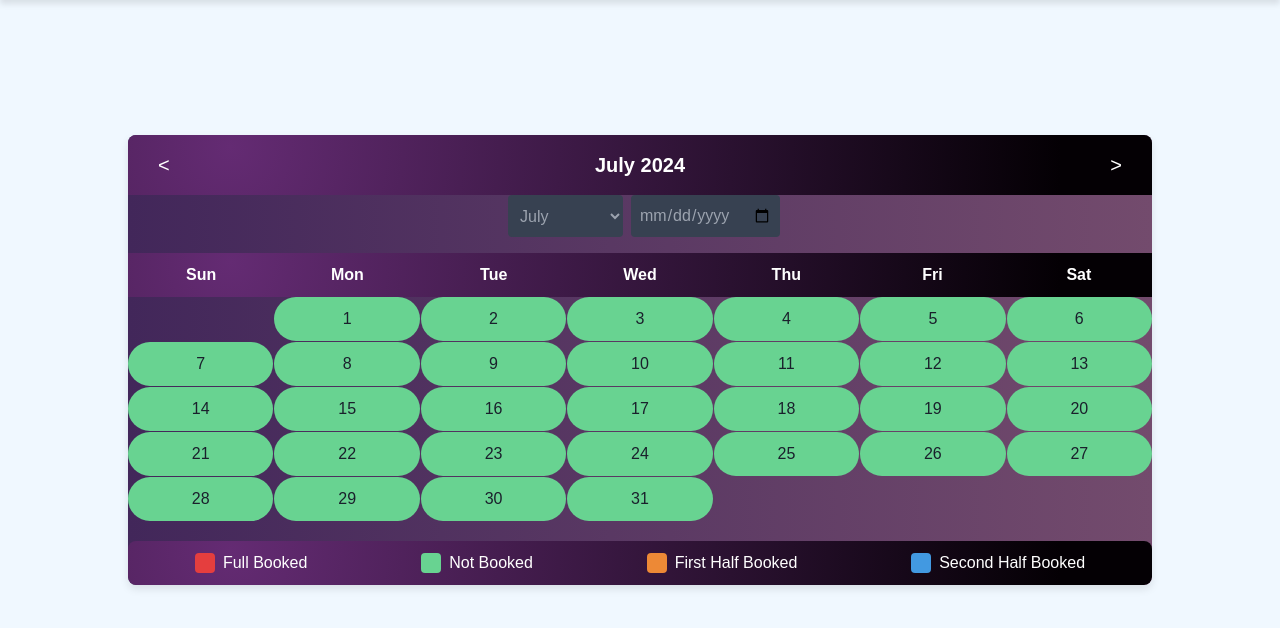
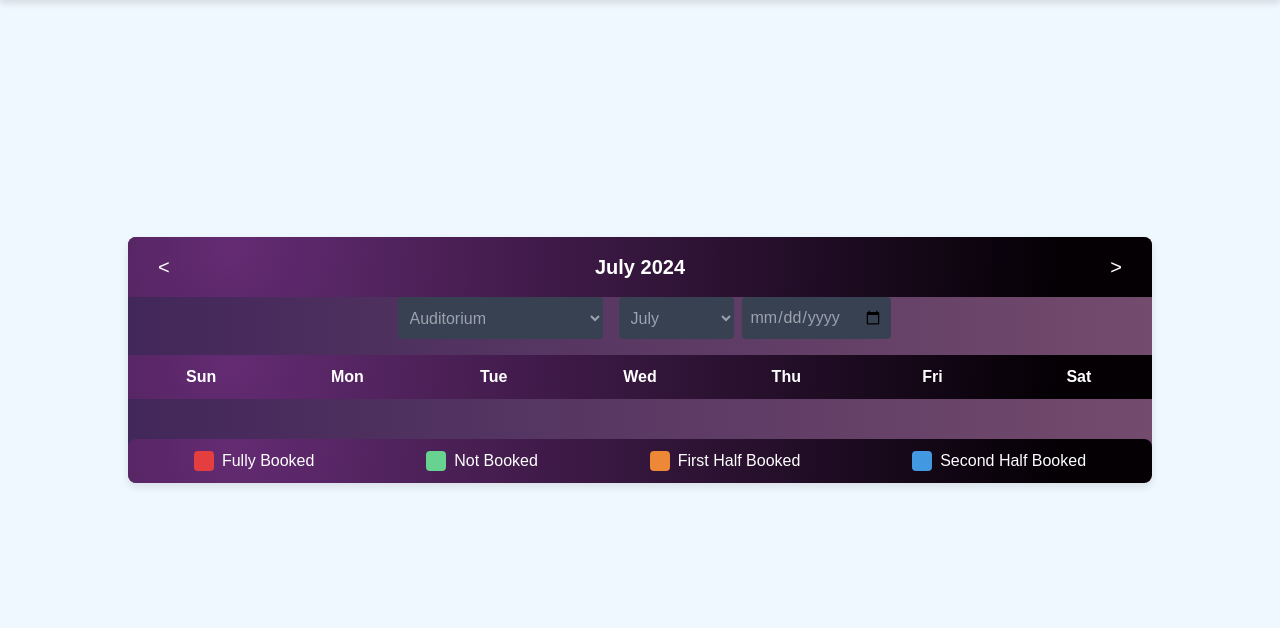
Before and after one commit to nexiouscaliver/amity-booking-portal, a Flask app: page /user/calender in a window 1280 px wide. Shown: the part 60-688 px from the top of the page. Run offline with Flask 3, Linux system fonts and the light colour scheme; data that the repository does not hold is empty.

Commit message:
calender added for each hall

```diff
--- a/web/templates/calenderuser.html
+++ b/web/templates/calenderuser.html
@@ -255,6 +255,10 @@
         </style>
         </head>
         <body>
+
+
+
+
             <header>
                 <div class="navbar">
                     <div class="logo">
@@ -262,11 +266,8 @@
                         <img src="{{url_for('static',filename='name.2.png')}}" alt="Logo">
                     </div>
                     <div class="menu">
-
                         <a href="{{url_for('index')}}">Home</a>
                         <a href="{{url_for('home')}}">Logout</a>
-                      </div>
-                    </a>
                     </div>
                 </div>
             </header>
@@ -278,6 +279,12 @@
                     <button id="nextMonth">&gt;</button>
                 </div>
                 <div class="flex justify-center mb-4">
+                    <select id="hallDropdown" class="mx-2 p-2 bg-gray-700 text-gray-400 rounded">
+                        <option value="Auditorium">Auditorium</option>
+                        <option value="SeminarHall">Seminar Hall</option>
+                        <option value="Room105">Room 105</option>
+                        <option value="CRCConferenceRoom">CRC Conference Room</option>
+                    </select>
                     <select id="monthSelect" class="mx-2 p-2 bg-gray-700 text-gray-400 rounded">
                         <!-- Options will be populated by JavaScript -->
                     </select>
@@ -292,27 +299,36 @@
                     <div>Fri</div>
                     <div>Sat</div>
                 </div>
-                <div class="calendar" id="calendar"></div>
+                <div id="calendar" class="calendar"></div>
                 <div class="legend">
                     <div class="legend-item">
                         <div class="legend-color full-booked-legend"></div>
-                        <div>Full Booked</div>
+                        <span>Fully Booked</span>
                     </div>
                     <div class="legend-item">
                         <div class="legend-color not-booked-legend"></div>
-                        <div>Not Booked</div>
+                        <span>Not Booked</span>
                     </div>
                     <div class="legend-item">
                         <div class="legend-color first-half-booked-legend"></div>
-                        <div>First Half Booked</div>
+                        <span>First Half Booked</span>
                     </div>
                     <div class="legend-item">
                         <div class="legend-color second-half-booked-legend"></div>
-                        <div>Second Half Booked</div>
+                        <span>Second Half Booked</span>
                     </div>
                 </div>
             </div>
+
+
+
+
             <script>
+
+
+
+
+
                 document.addEventListener('DOMContentLoaded', () => {
                     const calendar = document.getElementById('calendar');
                     const monthYearDisplay = document.getElementById('monthYear');
@@ -320,19 +336,38 @@
                     const nextMonthButton = document.getElementById('nextMonth');
                     const monthSelect = document.getElementById('monthSelect');
                     const dateSearch = document.getElementById('dateSearch');
+                    const hallDropdown = document.getElementById('hallDropdown');
 
                     let currentDate = new Date();
+                    let currentHall = 'Auditorium';
 
-                    const bookingData = {
-                        {%for i in output%}
-                        '{{i[0]}}': {status: '{{i[1]}}', school: '{{i[2]}}', event: '{{i[3]}}'},
-                        {%endfor%}
-                        // '2024-06-01': {status: 'full-booked', school: 'School A', event: 'Event A'},
-                        // '2024-06-03': {status: 'first-half-booked', school: 'School C', event: 'Event C'},
-                        // '2024-06-04': {status: 'second-half-booked', school: 'School D', event: 'Event D'},
-                        // '2024-06-05': {status: 'full-booked', school: 'School E', event: 'Event E'},
-                        // Add more dates as needed
+                    const hallData = {
+                        Auditorium: {
+                            // Example data
+                            '2024-06-01': {status: 'full-booked', school: 'School A', event: 'Event A'},
+                            '2024-06-03': {status: 'first-half-booked', school: 'School C', event: 'Event C'},
+                            '2024-06-04': {status: 'second-half-booked', school: 'School D', event: 'Event D'},
+                        },
+                        SeminarHall: {
+                            // Example data
+                            '2024-06-02': {status: 'full-booked', school: 'School B', event: 'Event B'},
+                            '2024-06-05': {status: 'first-half-booked', school: 'School E', event: 'Event E'},
+                        },
+                        Room105: {
+                            // Example data
+                            '2024-06-06': {status: 'full-booked', school: 'School F', event: 'Event F'},
+                            '2024-06-07': {status: 'first-half-booked', school: 'School G', event: 'Event G'},
+                        },
+                        CRCConferenceRoom: {
+                            // Example data
+                            '2024-06-08': {status: 'full-booked', school: 'School H', event: 'Event H'},
+                            '2024-06-09': {status: 'first-half-booked', school: 'School I', event: 'Event I'},
+                        }
                     };
+
+
+
+
 
                     const updateCalendar = () => {
                         calendar.innerHTML = '';
```
Lines whose indentation alone changed are shown as unchanged.
